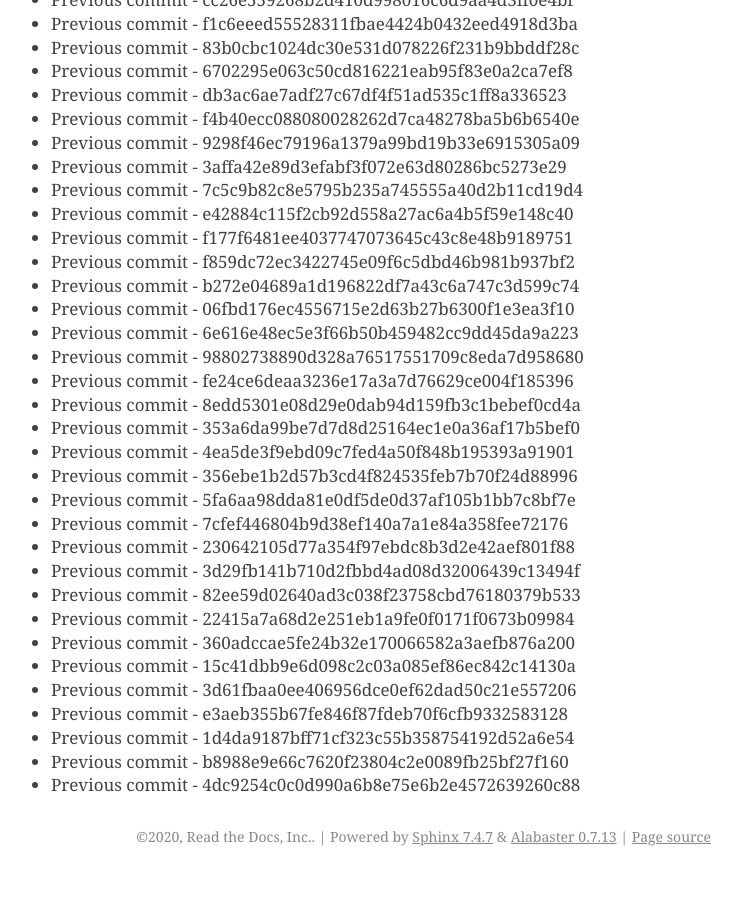
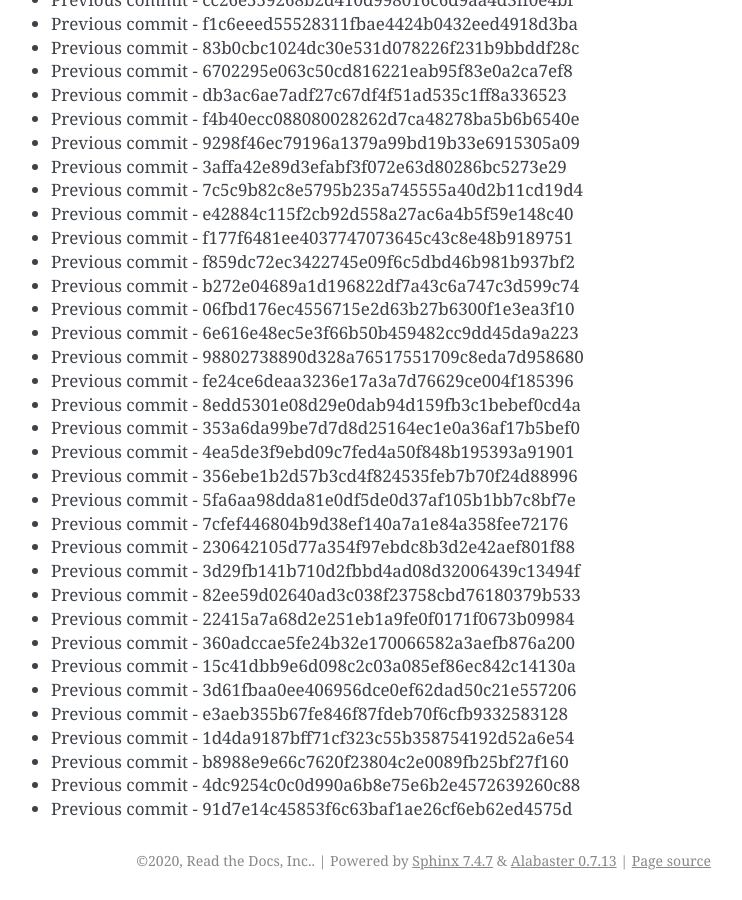
Before and after one commit to readthedocs/rtd-git-stresstest, a Sphinx documentation site: the page built from docs/updates.rst, in a window 1280 px wide and 900 px high, scrolled down 50153 px. Shown: the whole window, without its empty margins (399-1141 px from the left). Built offline with Sphinx 7.4.7, drawn with Linux system fonts in a browser that asks for light colours; before the commit the page ends 51029 px from its top, so only the background shows below that.

Commit message:
Generating commit from previous: 91d7e14c45853f6c63baf1ae26cf6eb62ed4575d

```diff
--- a/docs/updates.rst
+++ b/docs/updates.rst
@@ -2139,3 +2139,4 @@ It can be tested for any performance characteristics.
 * Previous commit - 1d4da9187bff71cf323c55b358754192d52a6e54
 * Previous commit - b8988e9e66c7620f23804c2e0089fb25bf27f160
 * Previous commit - 4dc9254c0c0d990a6b8e75e6b2e4572639260c88
+* Previous commit - 91d7e14c45853f6c63baf1ae26cf6eb62ed4575d
```
